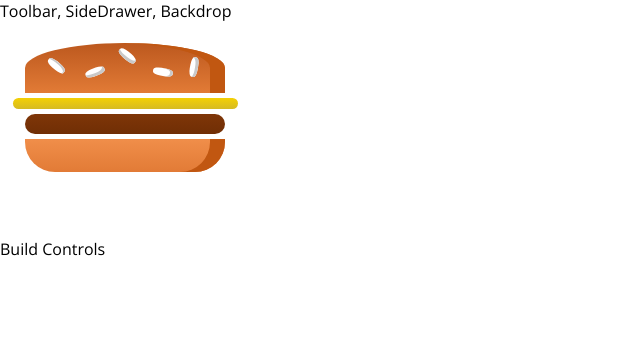
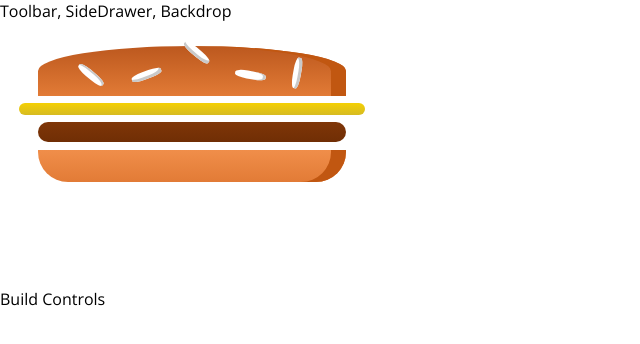
Before and after one commit to Elizabeth-marie/BurgerBuilder, a React app: page / in a window 1280 px wide. Shown: the top 344 px of the page, without its empty margins (0-640 px from the left). Built offline with nearby package versions, Linux system fonts and the light colour scheme.

Commit message:
added container for burger to fix width issues

```diff
--- a/src/Components/Burger/Burger.css
+++ b/src/Components/Burger/Burger.css
@@ -9,8 +9,8 @@
 }
 
 .BurgerContainer  {
-  Width: 250px;
-  Height: 200px;
+  Width: 30%;
+  Height: 100%;
 }
 
 @media (min-width: 500px) and (min-heght: 400px) {
```
